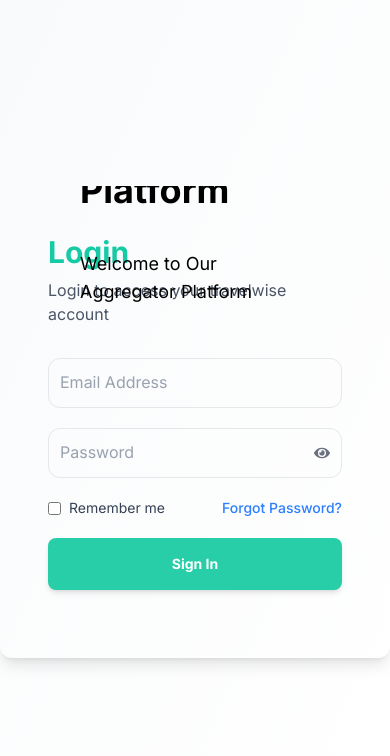
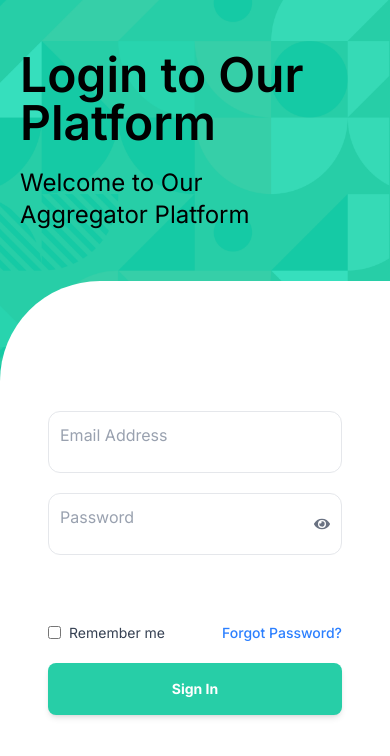
Before and after one commit to naveen-ihub/aggregator_frontend, a React (Vite) app: page / in a window 390 px wide. Shown: the top 756 px of the page. Built offline with nearby package versions, Linux system fonts and the light colour scheme; no server answers.

Commit message:
fix: UI and layout of login page and notifications panel

```diff
--- a/src/components/Navbar.jsx
+++ b/src/components/Navbar.jsx
@@ -6,7 +6,6 @@ const Navbar = () => {
   return (
     <div>
       <div className="fixed top-0 left-0 right-0 bg-white shadow-md p-4 flex justify-between items-center z-50">
-        \
         <Sidebar />
         <TopNavbar />
       </div>
--- a/src/components/TopNavbar.jsx
+++ b/src/components/TopNavbar.jsx
@@ -176,7 +176,7 @@ const TopNavbar = ({ setShowSideBar }) => {
 
       {showNotification && (
         <div className="fixed inset-0 bg-[#000000b8] z-50 flex justify-end">
-          <div className="py-4 bg-white w-1/3 rounded-lg flex flex-col relative">
+          <div className="py-4 bg-white w-[90%] sm:w-2/3 lg:w-[40%] xl:w-1/3 rounded-lg flex flex-col relative">
             <div className="flex justify-between text-2xl pb-3 border-b border-gray-400 px-4">
               <p>Notifications</p>
               <button
--- a/src/pages/Login.jsx
+++ b/src/pages/Login.jsx
@@ -157,10 +157,17 @@ const Login = ({ setUser }) => {
   };
 
   return (
-    <div className="min-h-screen flex items-center justify-center bg-gradient-to-br from-gray-50 to-white">
-      <div className="flex flex-col md:flex-row w-full max-w-5xl rounded-xl shadow-lg overflow-hidden h-118">
+    <div className="h-screen flex flex-col items-center justify-end md:justify-center bg-gradient-to-br from-gray-50 to-white md:px-10">
+      <div className="fixed top-0 md:hidden">
+        <img src={image1} className="" alt="" />
+        <span className="z-50 fixed text-black flex flex-col w-full items-start justify-center top-0 h-1/3 px-5 sm:px-10">
+          <p className="text-5xl mb-5 font-semibold"> Login to Our <br /> Platform </p>
+          <p className="text-2xl"> Welcome to Our <br /> Aggregator Platform </p>
+        </span>
+      </div>
+      <div className="flex flex-col md:flex-row w-full max-w-5xl rounded-tl-[100px] md:rounded-lg shadow-lg overflow-hidden h-2/3 md:h-118">
         {/* Left Side - Image with text overlay */}
-        <div className="w-full md:w-3/6 bg-cover bg-center relative" style={{ backgroundImage: `url(${image1})` }}>
+        <div className="hidden md:block w-full md:w-3/6 bg-cover bg-center relative" style={{ backgroundImage: `url(${image1})` }}>
           <div className="absolute inset-0 opacity-50"></div>
           <div className="absolute inset-0 flex items-center justify-center text-white p-8">
             <div className="relative z-20 p-12 text-black">
@@ -173,11 +180,11 @@ const Login = ({ setUser }) => {
         </div>
 
         {/* Right Side - Login Form */}
-        <div className="w-full md:w-4/6 p-12 flex items-center justify-center">
-          <div className="w-full max-w-md">
-            <div className="mb-8">
+        <div className="w-full md:w-4/6 p-12 flex items-center justify-center bg-white z-[100] h-full">
+          <div className="w-full max-w-md h-full flex flex-col justify-center">
+            <div className="mb-8 hidden md:block">
               <h2 className="text-3xl font-bold text-[#15caa5]">Login</h2>
-              <p className="text-gray-600 mt-2">Login to access your travelwise account</p>
+              <p className="text-gray-600 mt-2">Login to access your account</p>
             </div>
 
             {/* Display error message */}
@@ -198,7 +205,7 @@ const Login = ({ setUser }) => {
               </div>
             )}
 
-            <form onSubmit={handleLogin} className="space-y-5">
+            <form onSubmit={handleLogin} className="space-y-5 h-full flex flex-col justify-center">
               {/* Email */}
               <div className="relative">
                 <input
@@ -206,8 +213,8 @@ const Login = ({ setUser }) => {
                   id="email"
                   value={formData.email}
                   onChange={(e) => setFormData({ ...formData, email: e.target.value })}
-                  placeholder=" "
-                  className="w-full p-3 pt-5 pb-2 border border-gray-200 rounded-xl focus:ring-2 focus:ring-gray-500 focus:border-gray-500 transition text-sm peer"
+                  placeholder=""
+                  className="w-full p-3 md:text-sm pt-5 pb-2 text-2xl border border-gray-200 rounded-xl focus:ring-2 focus:ring-gray-500 focus:border-gray-500 transition peer"
                 />
                 <label
                   htmlFor="email"
@@ -225,7 +232,7 @@ const Login = ({ setUser }) => {
                   value={formData.password}
                   onChange={(e) => setFormData({ ...formData, password: e.target.value })}
                   placeholder=" "
-                  className="w-full p-3 pt-5 pb-2 border border-gray-200 rounded-xl focus:ring-2 focus:ring-gray-500 focus:border-gray-500 transition text-sm peer"
+                  className="w-full p-3 md:text-sm pt-5 pb-2 border border-gray-200 rounded-xl focus:ring-2 focus:ring-gray-500 focus:border-gray-500 transition text-2xl peer"
                 />
                 <label
                   htmlFor="password"
@@ -243,7 +250,7 @@ const Login = ({ setUser }) => {
               </div>
 
               {/* Remember Me & Forgot Password */}
-              <div className="flex items-center justify-between text-sm">
+              <div className="flex items-center justify-between text-sm mt-12">
                 <label className="flex items-center text-gray-700">
                   <input
                     type="checkbox"
--- a/src/pages/Stats.jsx
+++ b/src/pages/Stats.jsx
@@ -161,7 +161,7 @@ const ProjectStatsDashboard = () => {
     <Base>
       <div className="container mx-auto p-6 pt-0 bg-teal-50">
         <div className="relative h-32">
-          <div className="mb-8 h-32 pt-6 w-full bg-gradient-to-r from-[#f2fffb] to-[#e6f7ff] z-[9998]">
+          <div className="mb-8 h-32 pt-6 w-full z-[9998]">
             <h1 className="text-2xl md:text-4xl text-black font-bold font-urbanist">Project Statistics Dashboard</h1>
             <p className="text-gray-600 mt-2 font-urbanist">Uncover insights at a glance</p>
           </div>
```
